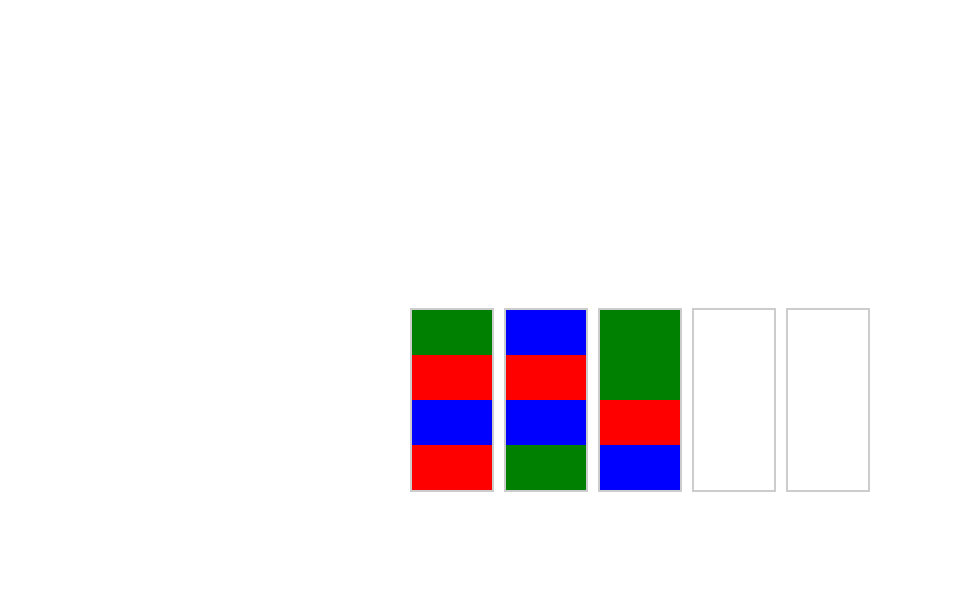
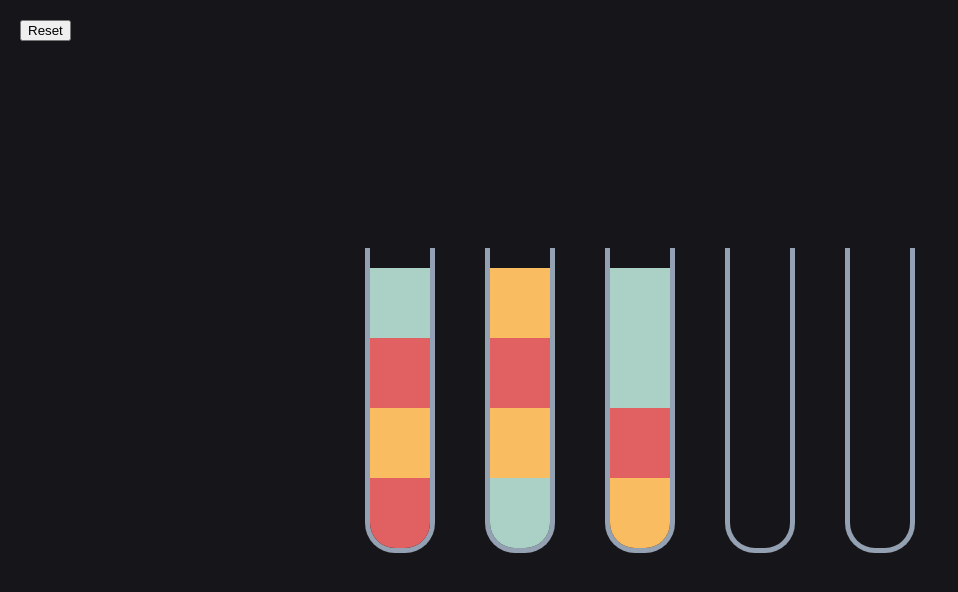
Before and after one commit to Wystov/water-sort, a React (Vite) app: page / in a window 1280 px wide. Shown: the top 592 px of the page, without its empty margins (0-958 px from the left). Built offline with nearby package versions, Linux system fonts and the light colour scheme.

Commit message:
feat: add animations

```diff
--- a/package.json
+++ b/package.json
@@ -12,6 +12,7 @@
     "prepare": "husky install"
   },
   "dependencies": {
+    "framer-motion": "^10.16.16",
     "react": "^18.2.0",
     "react-dom": "^18.2.0"
   },
--- a/src/App.tsx
+++ b/src/App.tsx
@@ -4,8 +4,7 @@ import { Bottle } from '@/components/Bottle';
 import { BOTTLE_PARTS, BOTTLES_COUNT, COLORS } from '@/constants';
 import { BottleType, handleBottleClickType, pourFromType } from '@/types';
 import { handleAnimation } from '@/utils/animations/handleAnimation';
-// import { pourIn } from '@/utils/animations/pourIn';
-import { pourOut } from '@/utils/animations/pourOut';
+import { moveBottle } from '@/utils/animations/moveBottle';
 import { select } from '@/utils/animations/select';
 import { isPourAllowed } from '@/utils/isPourAllowed';
 import { shuffleArray } from '@/utils/shuffleArray';
@@ -49,7 +48,7 @@ export const App = () => {
       }
 
       if (!isAnimated) {
-        handleAnimation(fromElement, pourOut(fromElement, clickedElement));
+        handleAnimation(fromElement, moveBottle(fromElement, clickedElement));
         isAnimated = true;
       }
 
@@ -70,6 +69,12 @@ export const App = () => {
           handleBottleClick={handleBottleClick}
         />
       ))}
+      <button
+        onClick={() => setBottles(initBottles())}
+        style={{ position: 'absolute', left: 20, top: 20 }}
+      >
+        Reset
+      </button>
     </div>
   );
 };
--- a/src/components/Bottle/Bottle.module.scss
+++ b/src/components/Bottle/Bottle.module.scss
@@ -2,14 +2,18 @@
   cursor: pointer;
   display: flex;
   flex-direction: column-reverse;
-  margin: 5px;
-  width: 80px;
-  height: 180px;
+  margin: 25px;
+  width: 60px;
+  height: 280px;
   background-color: transparent;
-  border: 2px solid #ccc;
+  padding-top: 20px;
+  border: 5px solid #94a1b2;
+  border-top: none;
+  border-bottom-left-radius: 30px;
+  border-bottom-right-radius: 30px;
+  overflow: hidden;
 
   & .fill {
-    max-height: 25%;
     flex-grow: 1;
   }
 }
--- a/src/components/Bottle/index.tsx
+++ b/src/components/Bottle/index.tsx
@@ -1,11 +1,24 @@
 import { useRef } from 'react';
+import { AnimatePresence, m } from 'framer-motion';
 
-import { BottleProps } from '@/types';
+import { BOTTLE_PARTS } from '@/constants';
+import { BottleColorsCountType, BottleProps } from '@/types';
 
 import style from './Bottle.module.scss';
 
 export const Bottle = ({ i, bottle, handleBottleClick }: BottleProps) => {
   const bottleRef = useRef<HTMLDivElement | null>(null);
+
+  const bottleWithCount = bottle.reduce((acc, color) => {
+    if (!color) return acc;
+    const prev = acc.at(-1);
+    if (prev && prev.color === color) {
+      prev.count++;
+      return acc;
+    }
+    acc.push({ color, count: 1 });
+    return acc;
+  }, [] as BottleColorsCountType[]);
 
   return (
     <div
@@ -13,16 +26,24 @@ export const Bottle = ({ i, bottle, handleBottleClick }: BottleProps) => {
       className={style.bottle}
       ref={bottleRef}
     >
-      {bottle.map(
-        (color, j) =>
+      <AnimatePresence>
+        {bottleWithCount.map(
+          ({ color, count }, j) =>
             color && (
-            <div
+              <m.div
                 className={style.fill}
-              style={{ backgroundColor: color }}
+                style={{
+                  backgroundColor: color,
+                }}
                 key={j}
+                transition={{ duration: 0.5 }}
+                initial={{ maxHeight: '0%' }}
+                animate={{ maxHeight: `${(100 / BOTTLE_PARTS) * count}%` }}
+                exit={{ maxHeight: '0%' }}
               />
             )
         )}
+      </AnimatePresence>
     </div>
   );
 };
--- a/src/constants/index.ts
+++ b/src/constants/index.ts
@@ -1,5 +1,5 @@
 import { ColorsType } from '@/types';
 
 export const BOTTLES_COUNT = 5;
-export const COLORS: ColorsType[] = ['blue', 'green', 'red'];
+export const COLORS: ColorsType[] = ['#f9bc60', '#abd1c6', '#e16162'];
 export const BOTTLE_PARTS = 4;
--- a/src/main.tsx
+++ b/src/main.tsx
@@ -1,4 +1,5 @@
 import { StrictMode } from 'react';
+import { domAnimation, LazyMotion } from 'framer-motion';
 import ReactDOM from 'react-dom/client';
 
 import { App } from './App';
@@ -7,6 +8,8 @@ import './style.scss';
 
 ReactDOM.createRoot(document.querySelector('.app')!).render(
   <StrictMode>
-    <App />
+    <LazyMotion features={domAnimation} strict>
+      <App />
+    </LazyMotion>
   </StrictMode>
 );
--- a/src/style.scss
+++ b/src/style.scss
@@ -7,6 +7,7 @@ body {
   width: 100%;
   display: grid;
   place-items: center;
+  background-color: #16161a;
 }
 
 .field {
--- a/src/types.ts
+++ b/src/types.ts
@@ -9,9 +9,11 @@ export type BottleProps = {
   handleBottleClick: handleBottleClickType;
 };
 
-export type ColorsType = 'red' | 'green' | 'blue';
+export type ColorsType = '#f9bc60' | '#abd1c6' | '#e16162';
 
 export type BottleType = Array<ColorsType | null>;
+
+export type BottleColorsCountType = { color: ColorsType; count: number };
 
 export type AnimationType = [Keyframe[], KeyframeAnimationOptions];
 
--- a/src/utils/animations/pourOut.ts
+++ b/src/utils/animations/moveBottle.ts
@@ -1,6 +1,6 @@
 import { AnimationType } from '@/types';
 
-export const pourOut = (
+export const moveBottle = (
   fromBottle: HTMLDivElement,
   toBottle: HTMLDivElement
 ): AnimationType => {
@@ -10,7 +10,7 @@ export const pourOut = (
 
   const c = {
     x: Math.abs(to.x - from.x) - width / 2,
-    y: Math.abs(to.y - from.y) - height / 3,
+    y: Math.abs(to.y - from.y) - height / 5,
     rotate: [45, 90],
     transformOrigin: 'top right',
   };
@@ -44,7 +44,7 @@ export const pourOut = (
     },
   ];
   const options: KeyframeAnimationOptions = {
-    duration: 1000,
+    duration: 800,
     fill: 'forwards',
   };
 
```
Also changed, not shown: src/utils/animations/pourIn.ts (deleted, +0 -8 lines), 1 other file (tests, documents, lock files or other folders). Lines whose indentation alone changed are shown as unchanged.
